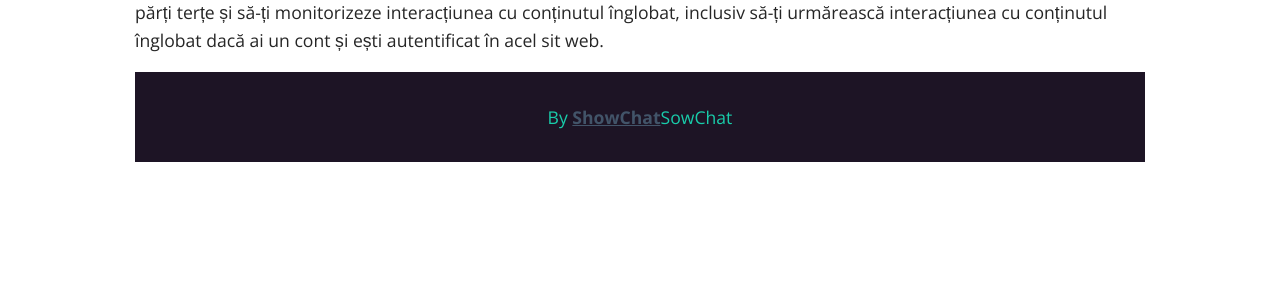
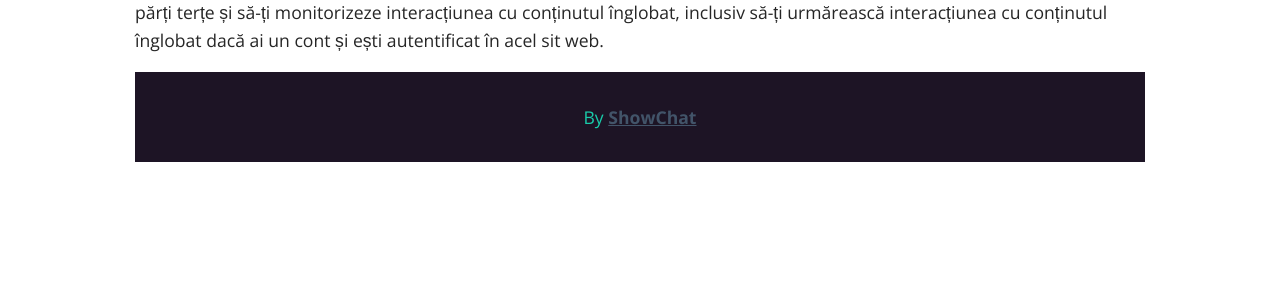
Before and after one commit to Show-Chat/showchat-old, a Jekyll site: the page built from politica-de-confidentialitate.md, in a window 1280 px wide. Shown: the part 484-784 px from the top of the page. Built offline with Jekyll 4.4.1, drawn with Linux system fonts in a browser that asks for light colours; some web fonts are replaced; our own code applies the rules of GitHub Pages for plain Markdown files.

Commit message:
Update footer.html

```diff
--- a/_includes/footer.html
+++ b/_includes/footer.html
@@ -1,5 +1,3 @@
 <footer>
 	<p> By <a href="https://showchat.tk">ShowChat</a></p>
-        <p align="right">SowChat</p>
-
 </footer>
```
